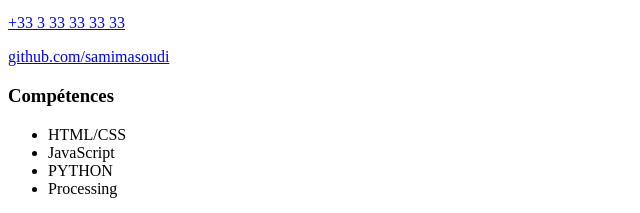
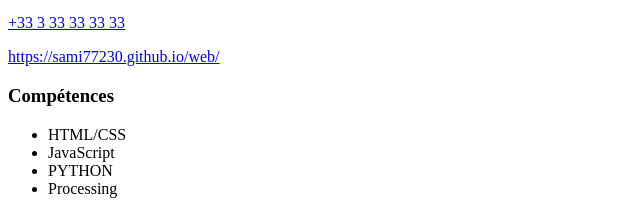
Before and after one commit to Sami77230/web, a plain HTML site: page cv.html in a window 1280 px wide. Shown: the part 224-437 px from the top of the page, 0-640 px from the left. Drawn offline with Linux system fonts and the light colour scheme.

Commit message:
Update GitHub link to personal website

```diff
--- a/cv.html
+++ b/cv.html
@@ -19,7 +19,7 @@
 				<p>Paris, France</p>
 				<p><a href="mailto:sami.masoudi@example.com">sami.masoudi@example.com</a></p>
 				<p><a href="#">+33 3 33 33 33 33</a></p>
-				<p><a href="#">github.com/samimasoudi</a></p>
+				<p><a href="#">https://sami77230.github.io/web/</a></p>
 			</div>
 
 			<div class="skills">
```
